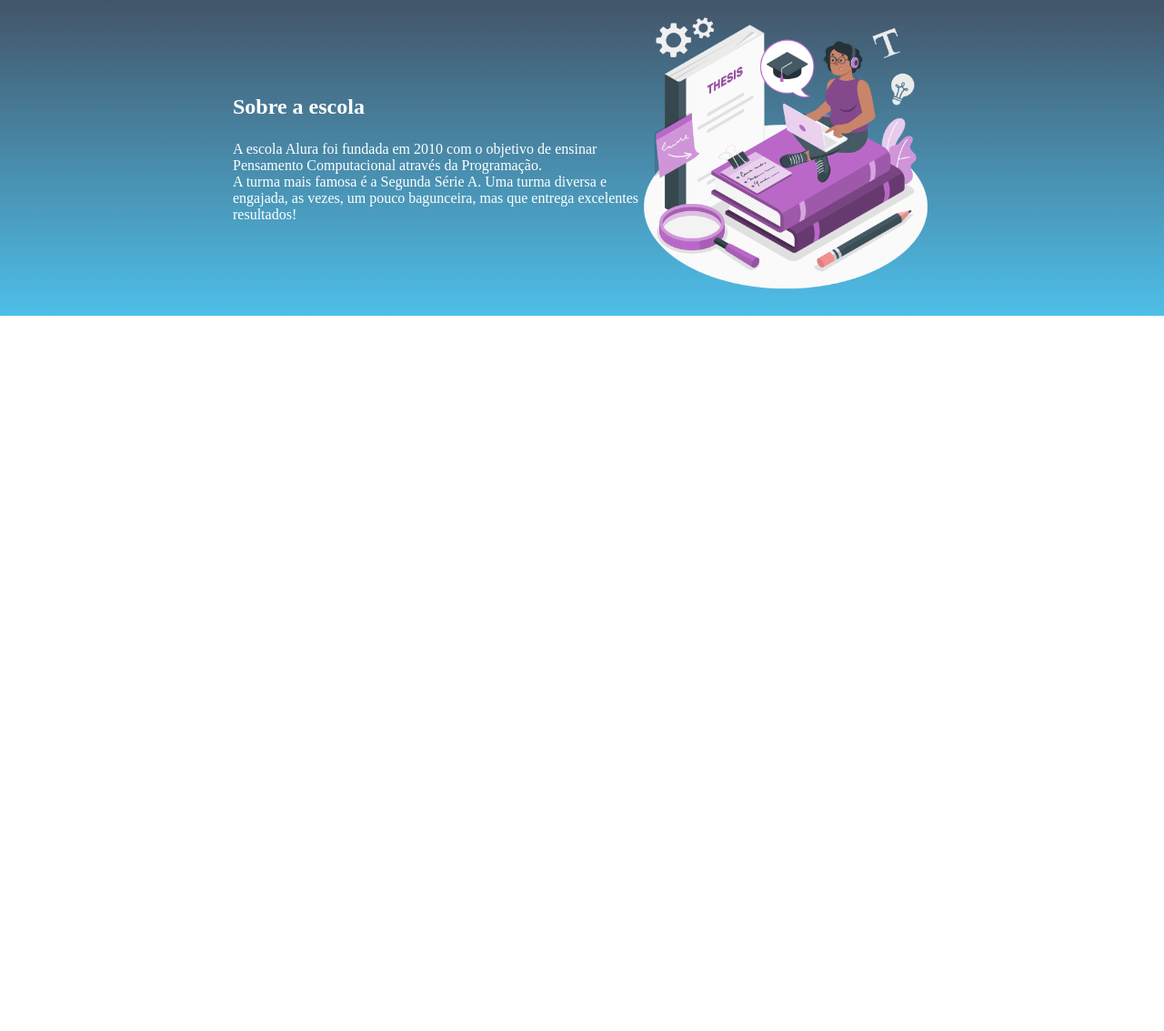
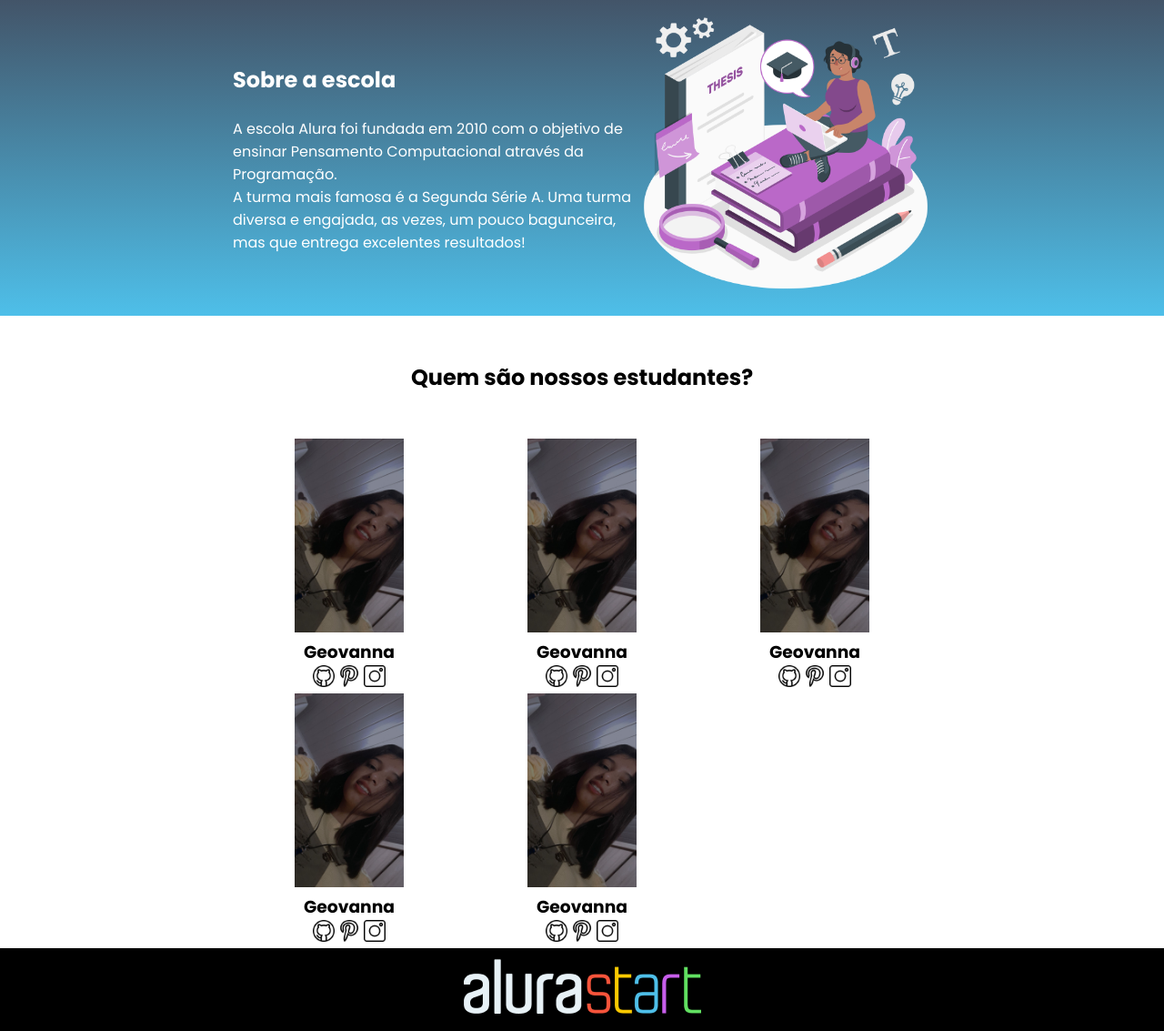
Before and after one commit to geovannag/site-turma-criativa, a plain HTML site: page index.html in a window 1280 px wide. Shown: the part 126-1259 px from the top of the page at 91% size. Before the commit the page ends 800 px from the top, so only its background shows below. Drawn offline with Linux system fonts and the light colour scheme.

Commit message:
pagina finalizada.

```diff
--- a/index.html
+++ b/index.html
@@ -6,6 +6,10 @@
     <meta name="viewport" content="width=, initial-scale=1.0">
     <title>Document</title>
     <link rel= "stylesheet" href="style.css">
+    <link rel="preconnect" href="https://fonts.googleapis.com">
+    <link rel="preconnect" href="https://fonts.gstatic.com" crossorigin>
+    <link href="https://fonts.googleapis.com/css2?family=Poppins:wght@400;700&display=swap" rel="stylesheet">
+
 </head>
 <body>
     <header class="cabecalho">
@@ -23,10 +27,54 @@
       </div>
 
       <img class="escola-imagem" src="Thesis-amico.png" alt="menina no computador">
+    </section>
+    <section class="estudante">
+       <h2 class="estudante-titulo">Quem são nossos estudantes?</h2>
+       <div class="estudante-todos">
+       <span></span>
+       <div class="estudante-div">
+       <img class="estudante-imagem" src="geovanna.jpeg" alt="foto da geovanna">
+       <h3 class="estudante-nome">Geovanna</h3>
+       <a href="https://github.com/geovannag"><img class="estudante-icone" src="github.png" alt="icone github"></a>
+       <a href="https://pinterest.com/httpsgege"><img class="estudante-icone" src="pinterest.png" alt="icone pinterest"></a>
+       <a href="https://instagram.com/https_.gege"><img class="estudante-icone" src="instagram.png" alt="icone instagram"></a>
+    </div>
+    <div class="estudante-div">
+        <img class="estudante-imagem" src="geovanna.jpeg" alt="foto da geovanna">
+        <h3 class="estudante-nome">Geovanna</h3>
+        <a href="https://github.com/geovannag"><img class="estudante-icone" src="github.png" alt="icone github"></a>
+        <a href="https://pinterest.com/httpsgege"><img class="estudante-icone" src="pinterest.png" alt="icone pinterest"></a>
+        <a href="https://instagram.com/https_.gege"><img class="estudante-icone" src="instagram.png" alt="icone instagram"></a>
+     </div>
+     <div class="estudante-div">
+        <img class="estudante-imagem" src="geovanna.jpeg" alt="foto da geovanna">
+        <h3 class="estudante-nome">Geovanna</h3>
+        <a href="https://github.com/geovannag"><img class="estudante-icone" src="github.png" alt="icone github"></a>
+        <a href="https://pinterest.com/httpsgege"><img class="estudante-icone" src="pinterest.png" alt="icone pinterest"></a>
+        <a href="https://instagram.com/https_.gege"><img class="estudante-icone" src="instagram.png" alt="icone instagram"></a>
+     </div>
+      <span></span>
+      <span></span>
+     <div class="estudante-div">
+        <img class="estudante-imagem" src="geovanna.jpeg" alt="foto da geovanna">
+        <h3 class="estudante-nome">Geovanna</h3>
+        <a href="https://github.com/geovannag"><img class="estudante-icone" src="github.png" alt="icone github"></a>
+        <a href="https://pinterest.com/httpsgege"><img class="estudante-icone" src="pinterest.png" alt="icone pinterest"></a>
+        <a href="https://instagram.com/https_.gege"><img class="estudante-icone" src="instagram.png" alt="icone instagram"></a>
+     </div>
+     <div class="estudante-div">
+        <img class="estudante-imagem" src="geovanna.jpeg" alt="foto da geovanna">
+        <h3 class="estudante-nome">Geovanna</h3>
+        <a href="https://github.com/geovannag"><img class="estudante-icone" src="github.png" alt="icone github"></a>
+        <a href="https://pinterest.com/httpsgege"><img class="estudante-icone" src="pinterest.png" alt="icone pinterest"></a>
+        <a href="https://instagram.com/https_.gege"><img class="estudante-icone" src="instagram.png" alt="icone instagram"></a>
+     </div>
+    </div>
+    </section>
+    <footer class="rodape">
+        <img class="rodape-imagem" src="alurastart logo 1.png" alt="logo da alura start">
 
-
-    </section>
-
+    </footer>
 </body>
 
 </html>
--- a/style.css
+++ b/style.css
@@ -4,6 +4,9 @@
 
 }
 
+body{
+    font-family: 'Poppins', sans-serif;
+}
 
 .cabecalho {
     background-color: #424E61;
@@ -44,3 +47,37 @@
 .escola-titulo{
     padding: 24px 0;
 }
+
+.estudante-imagem{
+    width: 120px;
+
+}
+.estudante-icone{
+    width: 24px;
+}
+
+.estudante-div{
+    text-align: center;
+
+}
+
+.estudante-titulo{
+    text-align: center;
+    padding: 50px 0;
+}
+
+.estudante-todos{
+    display: grid;
+    grid-template-columns: 20% 20% 20% 20% 20%;
+
+}
+
+.rodape{
+   background-color: black;
+   text-align: center;
+}
+
+.rodape-imagem{
+    height: 60px;
+    padding: 12px 0;
+}
```
Also changed, not shown: alurastart logo 1.png (added), geovanna.jpeg (added), github.png (added), instagram.png (added), pinterest.png (added).
